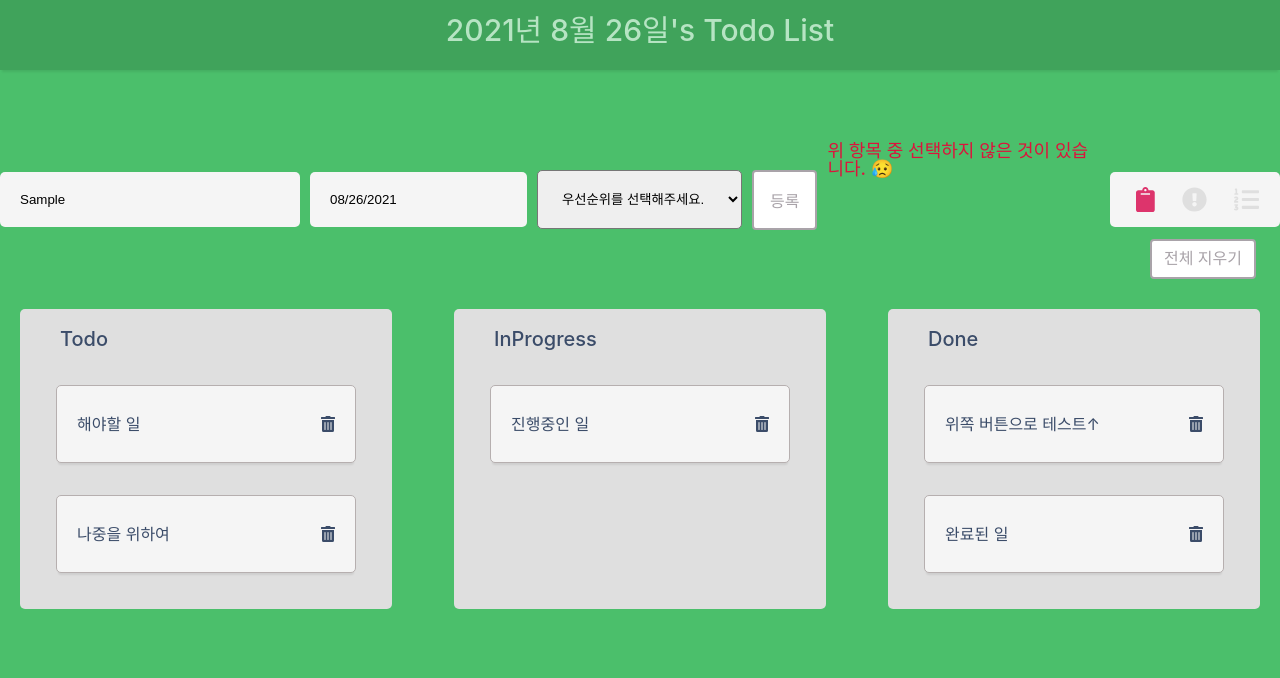
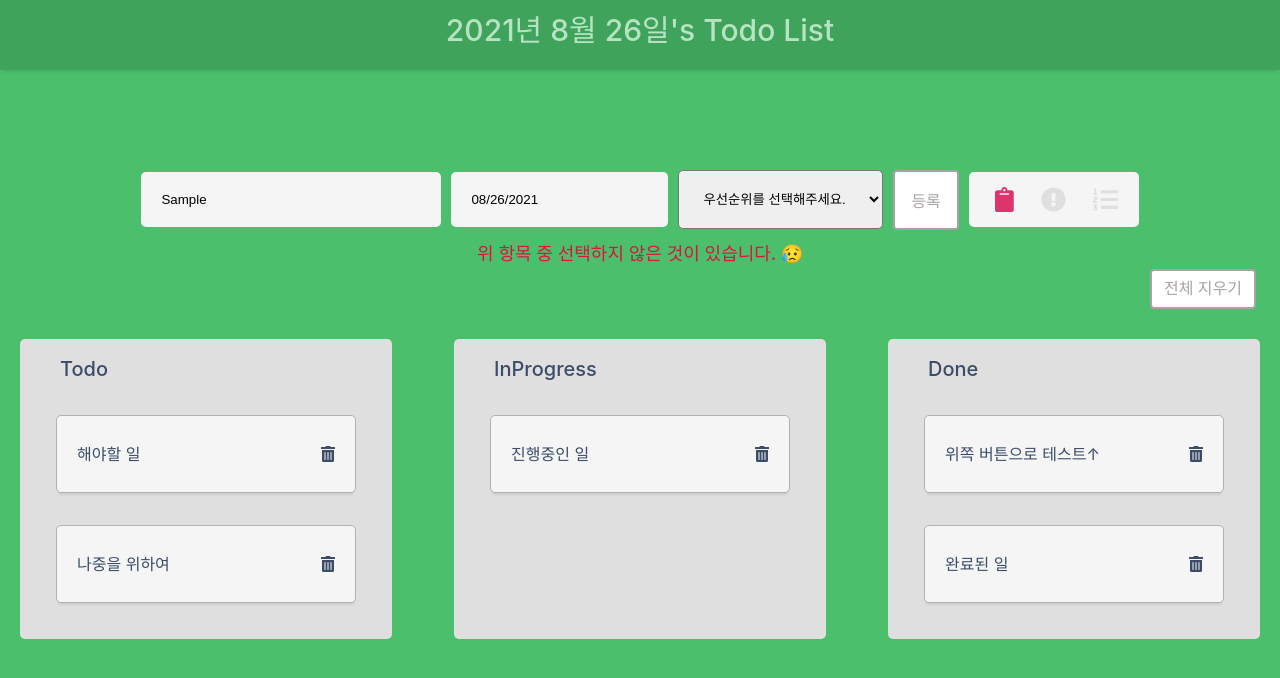
Before and after one commit to Derek-94/modo-todo-assignment, a React (Create React App) app: page / in a window 1280 px wide. Both pictures are taken after typing "Sample" into the empty fields and a click on the button "등록". Shown: the top 678 px of the page. Built offline with nearby package versions, Linux system fonts and the light colour scheme.

Commit message:
bug: Fixed validation msg location. (#39)

```diff
--- a/src/components/Todo/TodoForm.tsx
+++ b/src/components/Todo/TodoForm.tsx
@@ -10,13 +10,16 @@ import uuidv4 from 'utils/getUuid';
 
 interface TodoWrapperProps {
   onAddTodo: (newTodo: Itodo) => void;
+  onValidationCheck: (validCheck: boolean) => void;
 }
 
-const TodoForm: React.FC<TodoWrapperProps> = ({ onAddTodo }) => {
+const TodoForm: React.FC<TodoWrapperProps> = ({
+  onAddTodo,
+  onValidationCheck,
+}) => {
   const [inputTodo, setInputTodo] = useState<string>('');
   const [priority, setPriority] = useState<PriorityType>('');
   const [dueDate, setDueDate] = useState<Date>(new Date());
-  const [validationError, setValidationError] = useState<boolean>(false);
 
   const onChangeInput: React.ChangeEventHandler<HTMLInputElement> = e => {
     setInputTodo(e.currentTarget.value);
@@ -29,9 +32,9 @@ const TodoForm: React.FC<TodoWrapperProps> = ({ onAddTodo }) => {
   const onRegisterTodo: React.MouseEventHandler<HTMLButtonElement> = e => {
     e.preventDefault();
     if (inputTodo.length === 0 || priority === '') {
-      setValidationError(() => true);
+      onValidationCheck(true);
     } else {
-      setValidationError(() => false);
+      onValidationCheck(false);
       setInputTodo('');
       onAddTodo({
         id: uuidv4(),
@@ -69,9 +72,6 @@ const TodoForm: React.FC<TodoWrapperProps> = ({ onAddTodo }) => {
           등록
         </Button>
       </Form>
-      {validationError && (
-        <ErrorMessage>위 항목 중 선택하지 않은 것이 있습니다. 😥</ErrorMessage>
-      )}
     </>
   );
 };
--- a/src/components/Todo/TodoList.tsx
+++ b/src/components/Todo/TodoList.tsx
@@ -1,4 +1,4 @@
-import React from 'react';
+import React, { useState } from 'react';
 import { STATUS } from 'constant';
 import { Itodo, StatusKey } from 'types';
 import Column from './Column';
@@ -19,22 +19,27 @@ const TodoList: React.FC = () => {
     dropdownOpen,
     filterOpt,
   } = useFiltering();
+  const [validationError, setValidationError] = useState<boolean>(false);
 
   const filterList = (status: StatusKey) =>
     filterTodo.filter(todo => todo.status === status);
+
+  const onAddTodo = (newTodo: Itodo) => {
+    setTodoState(prevState => [...prevState, newTodo]);
+  };
 
   const onDeleteTodo = (id: string) => {
     setTodoState(todoState => todoState.filter(todo => todo.id !== id));
   };
 
-  const onAddTodo = (newTodo: Itodo) => {
-    setTodoState(prevState => [...prevState, newTodo]);
+  const onValidationCheck = (validCheck: boolean) => {
+    setValidationError(validCheck);
   };
 
   return (
     <>
       <TodoFormWrapper>
-        <TodoForm onAddTodo={onAddTodo} />
+        <TodoForm onAddTodo={onAddTodo} onValidationCheck={onValidationCheck} />
         <FilteringContainer
           handlerFiltering={handlerFiltering}
           handlerDropdown={handlerDropdown}
@@ -42,6 +47,9 @@ const TodoList: React.FC = () => {
           filterOpt={filterOpt}
         />
       </TodoFormWrapper>
+      {validationError && (
+        <ErrorMessage>위 항목 중 선택하지 않은 것이 있습니다. 😥</ErrorMessage>
+      )}
       <SetTodo todoLength={filterTodo.length} setTodos={setTodoState} />
       <MainContainer>
         <DragProvider>
@@ -61,6 +69,15 @@ const TodoList: React.FC = () => {
   );
 };
 
+const ErrorMessage = styled.p`
+  color: ${({ theme }) => theme.color.red};
+  display: flex;
+  justify-content: center;
+  margin: 6px;
+  font-weight: ${({ theme }) => theme.layout.fontBold};
+  font-size: 18px;
+`;
+
 const TodoFormWrapper = styled.div`
   padding-top: 80px;
   display: flex;
--- a/src/styles/theme.ts
+++ b/src/styles/theme.ts
@@ -2,7 +2,7 @@ export const theme = {
   color: {
     green: '#4BBF6B',
     darkGreen: '#40A35B',
-    red: 'crimson',
+    red: '#DC143C',
     whiteBackground: '#F5F5F5',
     columnBackground: '#DFDFDF',
     borderline: '#B6AFAF',
```
